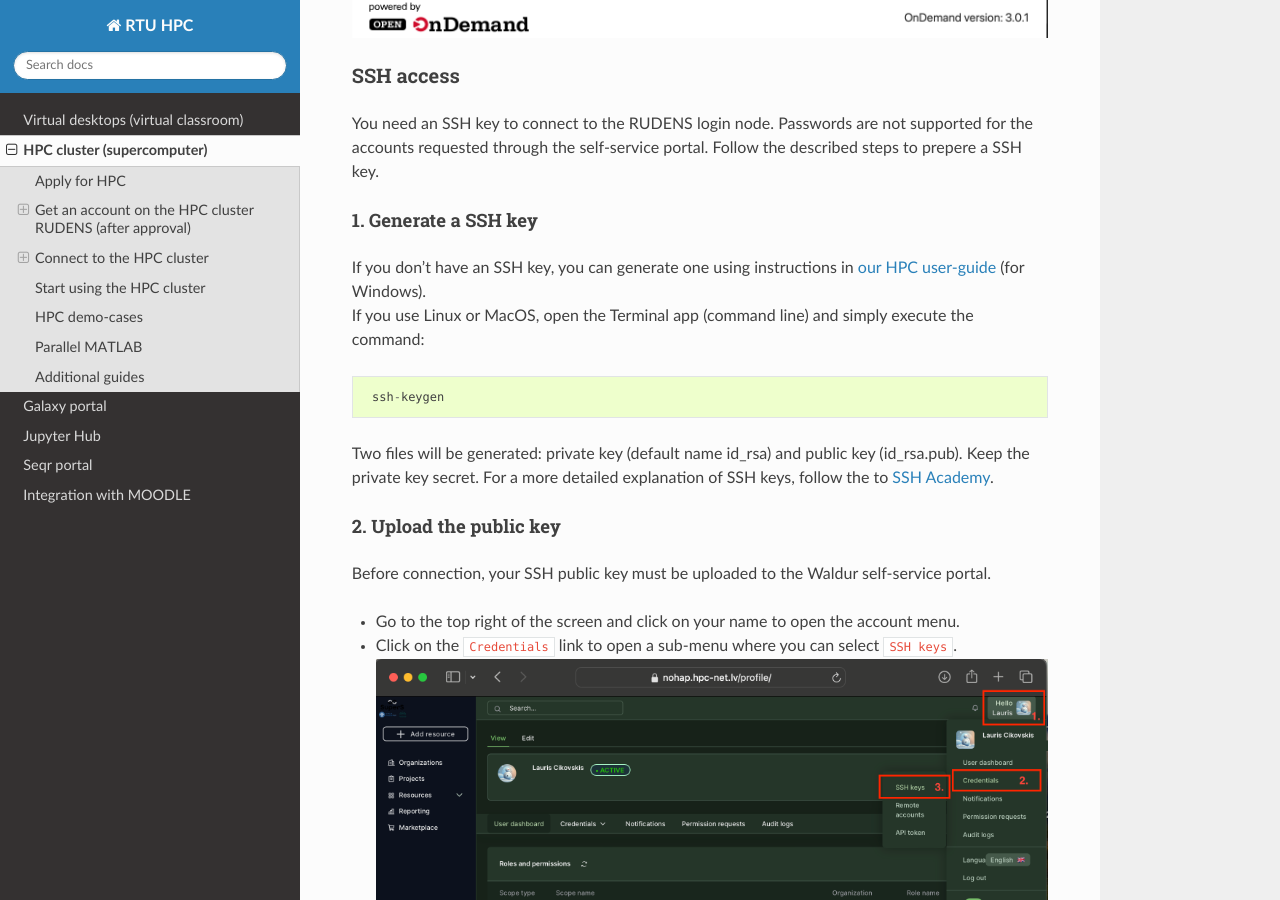
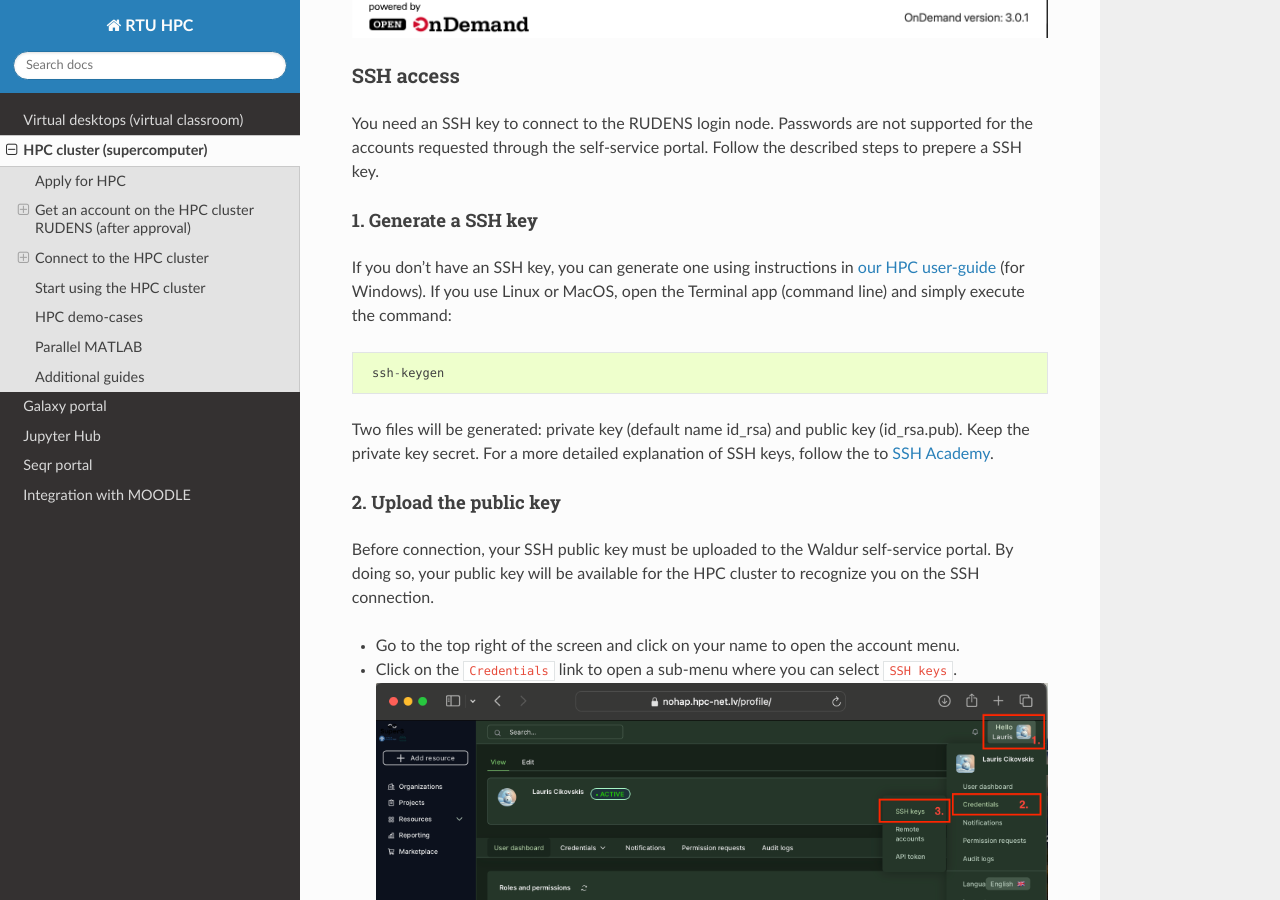
Before and after one commit to rtuhpc/hpc-platform, a Sphinx documentation site: the page built from doc/hpc.md, in a window 1280 px wide and 900 px high, scrolled down 10862 px. Built offline with Sphinx 7.4.7 and the Read the Docs theme 3.1.0, drawn with Linux system fonts in a browser that asks for light colours; some of the changed text lies outside the part shown.

Commit message:
Update hpc.md

````diff
--- a/doc/hpc.md
+++ b/doc/hpc.md
@@ -61,15 +61,14 @@ Go to our OOD ([https://ood.hpc.rtu.lv/](https://ood.hpc.rtu.lv/)) or press `Acc
 You need an SSH key to connect to the RUDENS login node. Passwords are not supported for the accounts requested through the self-service portal. Follow the described steps to prepere a SSH key.
 
 #### 1. Generate a SSH key
-If you don't have an SSH key, you can generate one using instructions in [our HPC user-guide](https://hpc-guide.rtu.lv/appendix.html#generating-keys-on-windows-using-mobaxterm) (for Windows).
-If you use Linux or MacOS, open the Terminal app (command line) and simply execute the command:
+If you don't have an SSH key, you can generate one using instructions in [our HPC user-guide](https://hpc-guide.rtu.lv/appendix.html#generating-keys-on-windows-using-mobaxterm) (for Windows). If you use Linux or MacOS, open the Terminal app (command line) and simply execute the command:
   ```
    ssh-keygen
    ```
 Two files will be generated: private key (default name id_rsa) and public key (id_rsa.pub). Keep the private key secret. For a more detailed explanation of SSH keys, follow the to [SSH Academy](https://www.ssh.com/academy/ssh/keygen).
 
 #### 2. Upload the public key
-Before connection, your SSH public key must be uploaded to the Waldur self-service portal.
+Before connection, your SSH public key must be uploaded to the Waldur self-service portal. By doing so, your public key will be available for the HPC cluster to recognize you on the SSH connection.
 - Go to the top right of the screen and click on your name to open the account menu.
 - Click on the `Credentials` link to open a sub-menu where you can select `SSH keys`.
 ![credentials](images/hpc_credentials.png)
@@ -92,6 +91,7 @@ If you stored the keys in other location then default (~/.ssh/), additonally spe
 
 In the Session sectoin specify your username and the login node Host name as shown in the example. We recomend saving the session for future use.
 ![Putty](images/putty_window.jpg)
+Change 'username' to your actual login name (hpc000XX), which you can see in the resource view in Waldur.
 
 **Note: if the login node requests the password during connection, your SSH key is not recognized or configured correctly.**
 
````
